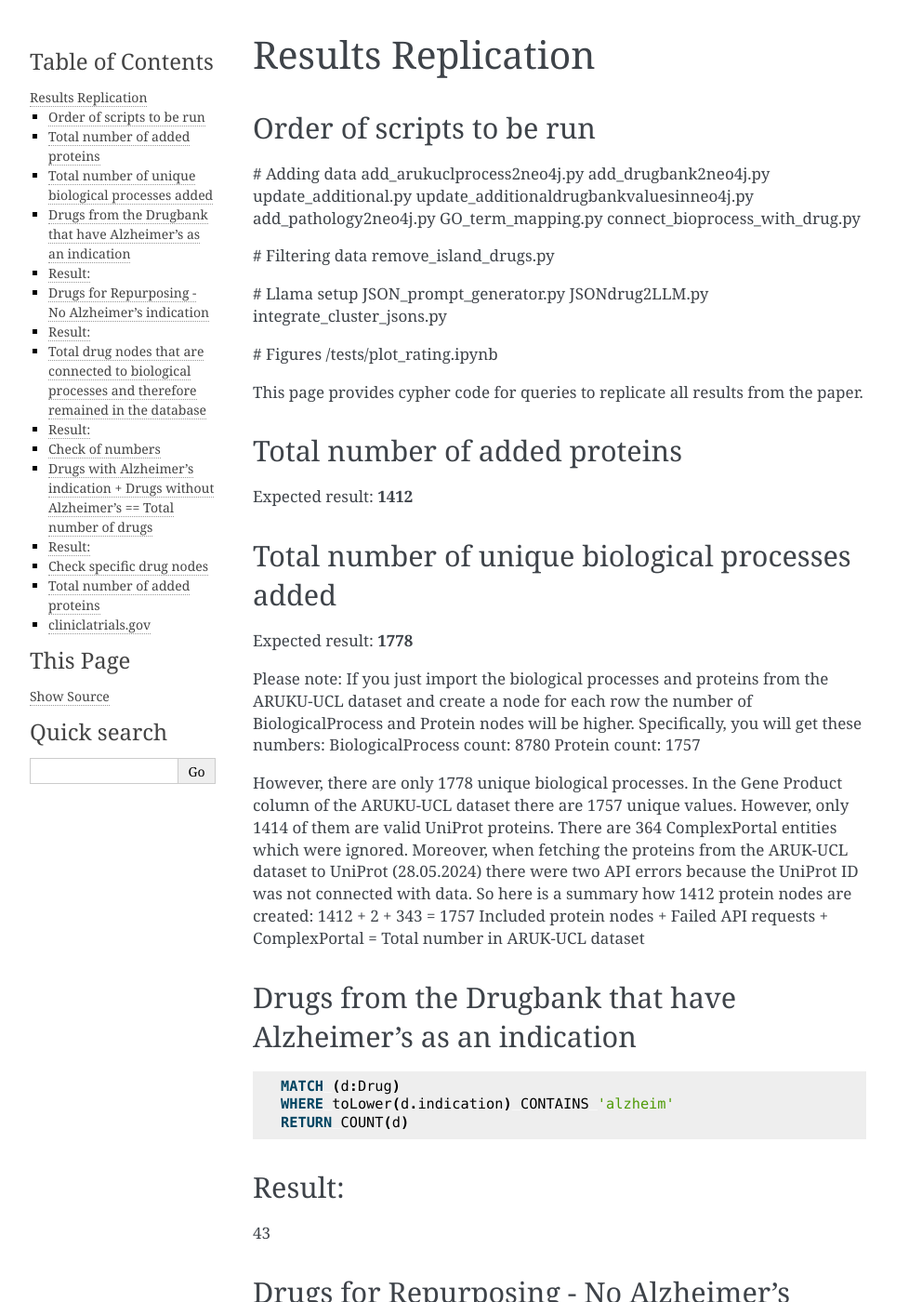
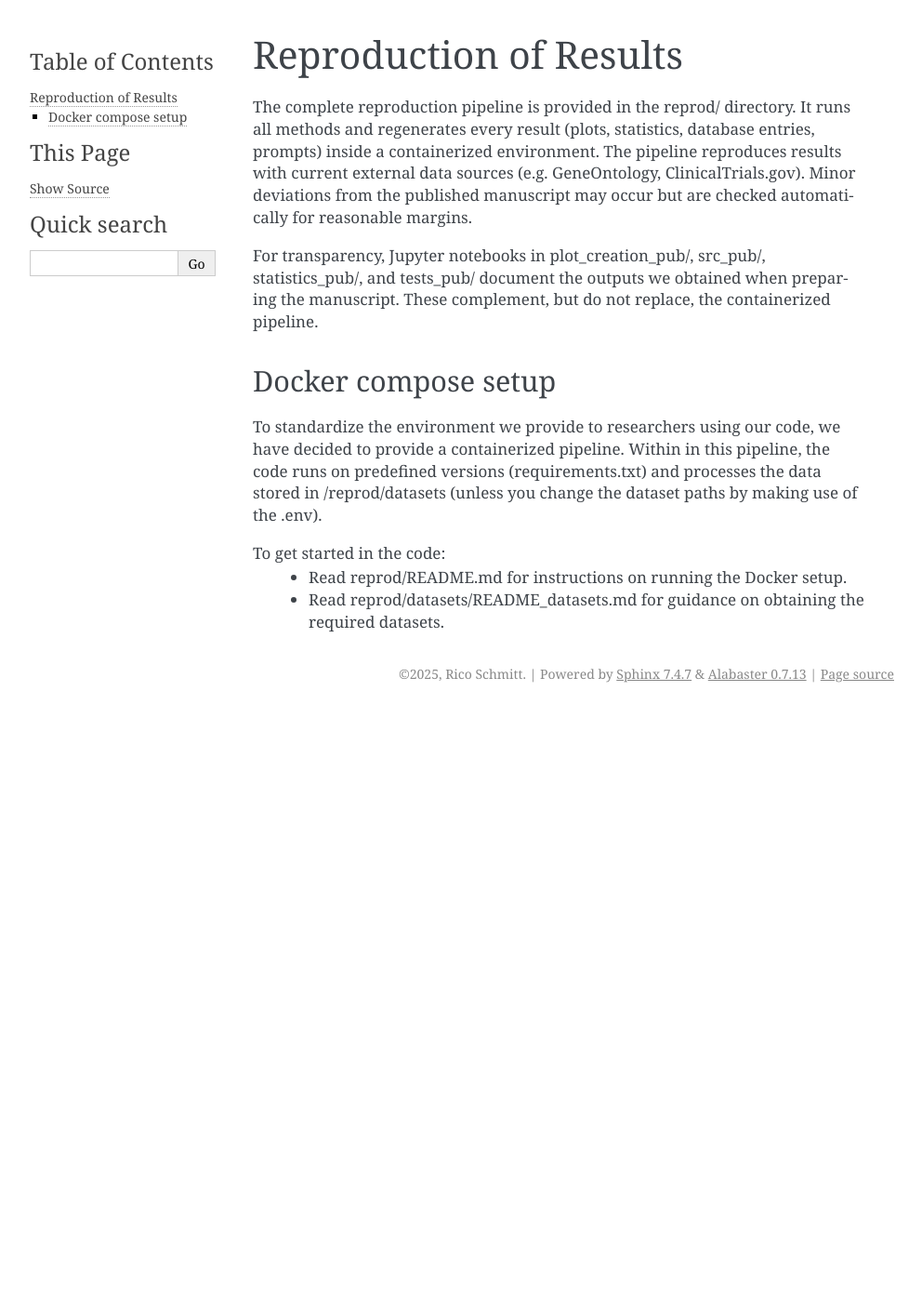
Before and after one commit to virtual-twin/allmzheimer, a Sphinx documentation site: the page built from docs/source/ResultsReplication.rst, in a window 1280 px wide and 1400 px high. Shown: the whole window at 93% size, without its empty margins (148-1140 px from the left). Built offline with Sphinx 7.4.7, drawn with Linux system fonts in a browser that asks for light colours; some of the changed text lies outside the part shown.

Commit message:
adapted docs to reflect container pipeline

```diff
--- a/docs/source/ResultsReplication.rst
+++ b/docs/source/ResultsReplication.rst
@@ -1,142 +1,18 @@
-Results Replication
-===============================================
+Reproduction of Results
+=======
 
-Order of scripts to be run
----------------------------------------------------------------------------
+The complete reproduction pipeline is provided in the reprod/ directory.
+It runs all methods and regenerates every result (plots, statistics, database entries, prompts) inside a containerized environment.
+The pipeline reproduces results with current external data sources (e.g. GeneOntology, ClinicalTrials.gov). Minor deviations from the published manuscript may occur but are checked automatically for reasonable margins.
 
-# Adding data
-add_arukuclprocess2neo4j.py
-add_drugbank2neo4j.py
-update_additional.py
-update_additionaldrugbankvaluesinneo4j.py
-add_pathology2neo4j.py
-GO_term_mapping.py
-connect_bioprocess_with_drug.py
+For transparency, Jupyter notebooks in plot_creation_pub/, src_pub/, statistics_pub/, and tests_pub/ document the outputs we obtained when preparing the manuscript. These complement, but do not replace, the containerized pipeline.
 
-# Filtering data
-remove_island_drugs.py
-
-# Llama setup
-JSON_prompt_generator.py
-JSONdrug2LLM.py
-integrate_cluster_jsons.py
-
-# Figures
-/tests/plot_rating.ipynb
-
-This page provides cypher code for queries to replicate all results from the paper.
+Docker compose setup
+-----
+To standardize the environment we provide to researchers using our code, we have decided to provide a containerized pipeline.
+Within in this pipeline, the code runs on predefined versions (requirements.txt) and processes the data stored in /reprod/datasets (unless you change the dataset paths by making use of the .env).
 
 
-Total number of added proteins
-----------------------------------------------------------------------------
-.. code-block:: cypher
-    MATCH (p: Protein)
-    RETURN COUNT (p)
-
-Expected result:
-**1412**
-
-Total number of unique biological processes added
-----------------------------------------------------------------------------
-.. code-block:: cypher
-    MATCH (b: BiologicalProcess)
-    RETURN COUNT (b)
-
-Expected result:
-**1778**
-
-Please note:
-If you just import the biological processes and proteins from the ARUKU-UCL dataset and create a node for each row the number of BiologicalProcess and Protein nodes will be higher.
-Specifically, you will get these numbers:
-BiologicalProcess count: 8780
-Protein count: 1757
-
-However, there are only 1778 unique biological processes.
-In the Gene Product column of the ARUKU-UCL dataset there are 1757 unique values. However, only 1414 of them are valid UniProt proteins.
-There are 364 ComplexPortal entities which were ignored. Moreover, when fetching the proteins from the ARUK-UCL dataset to UniProt (28.05.2024) there were two API errors because the UniProt ID was not connected with data.
-So here is a summary how 1412 protein nodes are created:
-1412 + 2 + 343 = 1757
-Included protein nodes + Failed API requests + ComplexPortal = Total number in ARUK-UCL dataset
-
-Drugs from the Drugbank that have Alzheimer's as an indication
-----------------------------------------------------------------------------
-
-.. code-block:: cypher
-
-    MATCH (d:Drug)
-    WHERE toLower(d.indication) CONTAINS 'alzheim'
-    RETURN COUNT(d)
-
-Result:
--------
-
-43
-
-
-Drugs for Repurposing - No Alzheimer's indication
-----------------------------------------------------------------------------
-
-.. code-block:: cypher
-
-    MATCH (d:Drug)
-    WHERE NOT toLower(d.indication) CONTAINS 'alzheim' OR d.indication IS NULL OR d.indication = ''
-    RETURN COUNT(d)
-
-Result:
--------
-
-5592
-
-
-Total drug nodes that are connected to biological processes and therefore remained in the database
-----------------------------------------------------------------------------
-
-.. code-block:: cypher
-
-    MATCH (d : Drug)
-    RETURN COUNT(d)
-
-Result:
--------
-
-5635
-
-
-Check of numbers
---------------------
-
-Drugs with Alzheimer's indication + Drugs without Alzheimer's == Total number of drugs
---------------------------------------------------------------------------------------
-
-Is that the case?
-
-.. code-block:: text
-
-    43 + 5592 == 5635
-
-Result:
--------
-
-TRUE
-
-
-Check specific drug nodes
-----------------------------------------------------------------------------------------
-
-.. code-block:: text
-
-    MATCH (n {name: "Aducanumab"})
-    RETURN n.name, n.promising, n.reason
-
-
-Total number of recommendations
-
-Total number of added proteins
-----------------------------------------------------------------------------
-.. code-block:: cypher
-    MATCH (p: Protein)
-    RETURN COUNT (p)
-
-cliniclatrials.gov
-------------------------------------------------------------------------------------------
-2918 of the drugs have studies associated with them (first run - results not replicated yet)
+To get started in the code:
+	•	Read reprod/README.md for instructions on running the Docker setup.
+	•	Read reprod/datasets/README_datasets.md for guidance on obtaining the required datasets.
--- a/docs/source/conf.py
+++ b/docs/source/conf.py
@@ -14,16 +14,21 @@
 import os
 import sys
 import logging
+from pathlib import Path
 
+# conf.py is in docs/source; repo root is two levels up; `reprod` sits there.
+REPO_ROOT = Path(__file__).resolve().parents[2]
+REPROD_ROOT = REPO_ROOT / "reprod"
 
-sys.path.insert(0, os.path.abspath('../../'))
+# Ensure Python can import the package named `src` inside reprod/src
+sys.path.insert(0, str(REPROD_ROOT))
 
 
 
 # -- Project information -----------------------------------------------------
 
 project = 'allmzheimer'
-copyright = '2024, Rico Schmitt'
+copyright = '2025, Rico Schmitt'
 author = 'Rico Schmitt'
 
 
--- a/docs/source/contributing.rst
+++ b/docs/source/contributing.rst
@@ -4,7 +4,7 @@ Contributing
 Thank you for visiting the contributing page.
 Contributions - as code, raised concerns or additional thoughts - are welcome.
 
-Please raise an issue on `Github <https://github.com/RicoSchmitt/allmzheimer>`_ if you find a bug or have a suggestion for a new feature.
+Please raise an issue on `Github <https://github.com/virtual-twin/allmzheimer>`_ if you find a bug or have a suggestion for a new feature.
 
 If you develop code on your own, please submit a pull request like this:
 
```
Also changed, not shown: docs/source/background.rst (deleted, +0 -34 lines), docs/source/dataexploration.rst (deleted, +0 -76 lines), docs/source/index.rst (+9 -7 lines), docs/source/modules.rst (+230 -116 lines), docs/source/prompt_archive_doc.rst (deleted, +0 -24 lines).
